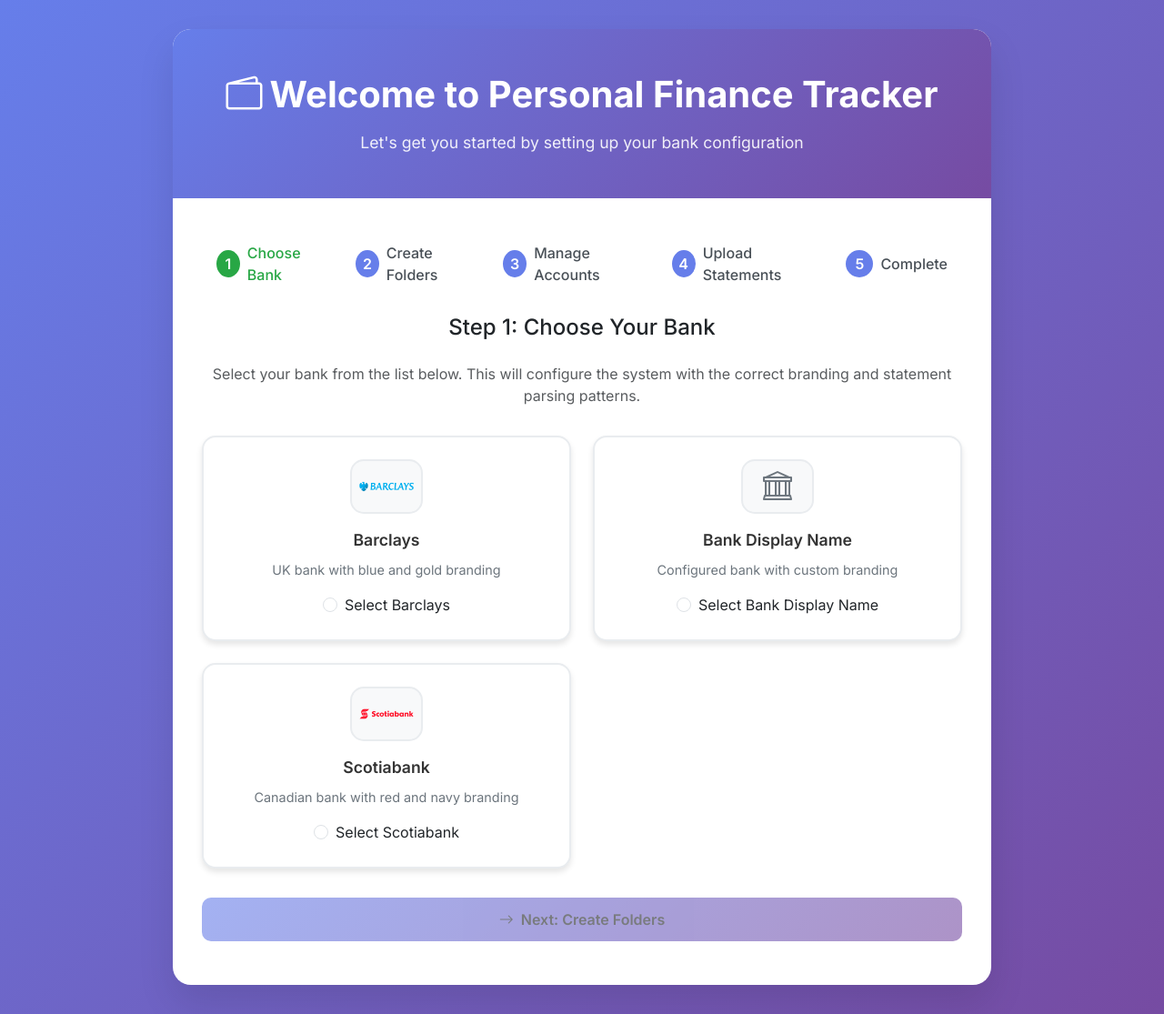
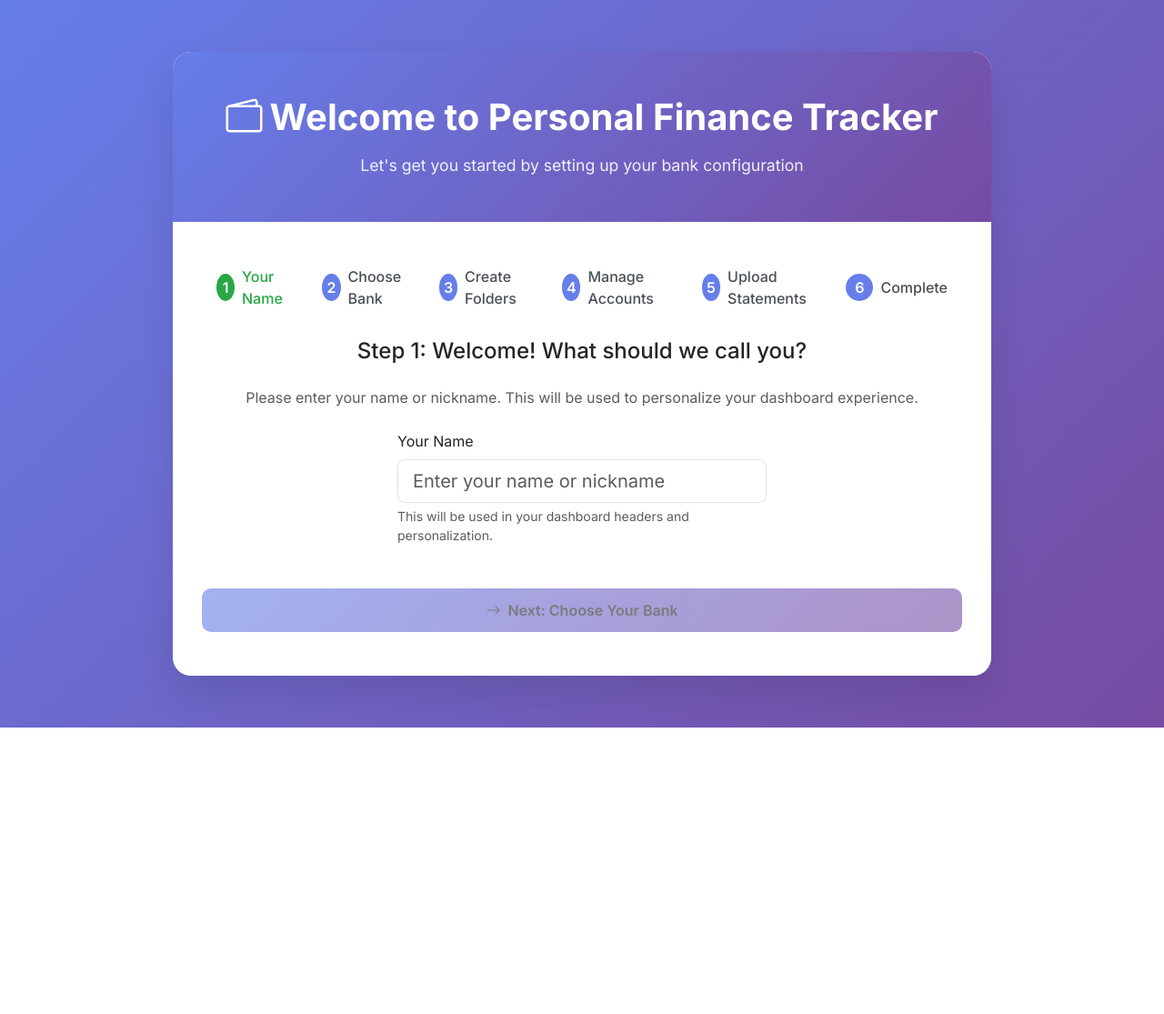
Before and after one commit to javaidb/personal-finance-tracker, a Flask app: page /setup in a window 1280 px wide. Shown: the whole page at 91% size. After the commit the page ends 800 px from the top, so only its background shows below. Run offline with Flask 3, Linux system fonts and the light colour scheme.

Commit message:
Added prompt for user name

```diff
--- a/src/web/templates/setup.html
+++ b/src/web/templates/setup.html
@@ -431,29 +431,55 @@
                 <div class="step-indicator">
                     <div class="step active" id="step-1">
                         <div class="step-number">1</div>
-                        <div class="step-text">Choose Bank</div>
+                        <div class="step-text">Your Name</div>
                     </div>
                     <div class="step" id="step-2">
                         <div class="step-number">2</div>
-                        <div class="step-text">Create Folders</div>
+                        <div class="step-text">Choose Bank</div>
                     </div>
                     <div class="step" id="step-3">
                         <div class="step-number">3</div>
-                        <div class="step-text">Manage Accounts</div>
+                        <div class="step-text">Create Folders</div>
                     </div>
                     <div class="step" id="step-4">
                         <div class="step-number">4</div>
-                        <div class="step-text">Upload Statements</div>
+                        <div class="step-text">Manage Accounts</div>
                     </div>
                     <div class="step" id="step-5">
                         <div class="step-number">5</div>
+                        <div class="step-text">Upload Statements</div>
+                    </div>
+                    <div class="step" id="step-6">
+                        <div class="step-number">6</div>
                         <div class="step-text">Complete</div>
                     </div>
                 </div>
 
-                <!-- Step 1: Choose Bank -->
+                <!-- Step 1: User Name -->
                 <div class="step-content active" id="step-1-content">
-                <h4 class="text-center mb-4">Step 1: Choose Your Bank</h4>
+                <h4 class="text-center mb-4">Step 1: Welcome! What should we call you?</h4>
+                <p class="text-center text-muted mb-4">Please enter your name or nickname. This will be used to personalize your dashboard experience.</p>
+
+                <div class="row justify-content-center">
+                    <div class="col-md-6">
+                        <div class="mb-4">
+                            <label for="user-name" class="form-label">Your Name</label>
+                            <input type="text" class="form-control form-control-lg" id="user-name" placeholder="Enter your name or nickname" maxlength="50">
+                            <div class="form-text">This will be used in your dashboard headers and personalization.</div>
+                        </div>
+                    </div>
+                </div>
+
+                                    <div class="d-grid gap-2 mt-4">
+                        <button class="btn btn-setup" onclick="nextStep()" id="next-step-1" disabled>
+                            <i class="bi bi-arrow-right me-2"></i>Next: Choose Your Bank
+                        </button>
+                    </div>
+                </div>
+
+                <!-- Step 2: Choose Bank -->
+                <div class="step-content" id="step-2-content">
+                <h4 class="text-center mb-4">Step 2: Choose Your Bank</h4>
                 <p class="text-center text-muted mb-4">Select your bank from the list below. This will configure the system with the correct branding and statement parsing patterns.</p>
 
                 <div class="bank-grid">
@@ -487,16 +513,19 @@
                 </div>
 
                     <div class="d-grid gap-2 mt-4">
-                        <button class="btn btn-setup" onclick="nextStep()" id="next-step-1" disabled>
+                        <button class="btn btn-setup" onclick="nextStep()" id="next-step-2" disabled>
                             <i class="bi bi-arrow-right me-2"></i>Next: Create Folders
+                        </button>
+                        <button class="btn btn-outline-secondary" onclick="previousStep()">
+                            <i class="bi bi-arrow-left me-2"></i>Back
                         </button>
                     </div>
                 </div>
 
-                <!-- Step 2: Create Folders -->
-                <div class="step-content" id="step-2-content">
-                    <h4 class="text-center mb-4">Step 2: Create Folder Structure</h4>
-                    <p class="text-center text-muted mb-4">We'll create the necessary folders for your <span id="selected-bank-name-2"></span> statements.</p>
+                <!-- Step 3: Create Folders -->
+                <div class="step-content" id="step-3-content">
+                    <h4 class="text-center mb-4">Step 3: Create Folder Structure</h4>
+                    <p class="text-center text-muted mb-4">We'll create the necessary folders for your <span id="selected-bank-name-3"></span> statements.</p>
 
                     <div class="setup-instructions">
                         <h5><i class="bi bi-info-circle me-2"></i>Folder Structure for <span id="selected-bank-name-3"></span></h5>
@@ -522,9 +551,9 @@
                     </div>
                 </div>
 
-                                 <!-- Step 3: Manage Accounts -->
-                 <div class="step-content" id="step-3-content">
-                     <h4 class="text-center mb-4">Step 3: Manage Account Folders</h4>
+                                 <!-- Step 4: Manage Accounts -->
+                 <div class="step-content" id="step-4-content">
+                     <h4 class="text-center mb-4">Step 4: Manage Account Folders</h4>
                      <p class="text-center text-muted mb-4">Configure and manage the account folders for your <span id="selected-bank-name-4"></span> statements.</p>
 
                      <div class="alert alert-info">
@@ -574,9 +603,9 @@
                      </div>
                  </div>
 
-                <!-- Step 4: Upload Statements -->
-                <div class="step-content" id="step-4-content">
-                    <h4 class="text-center mb-4">Step 4: Upload Bank Statements</h4>
+                <!-- Step 5: Upload Statements -->
+                <div class="step-content" id="step-5-content">
+                    <h4 class="text-center mb-4">Step 5: Upload Bank Statements</h4>
                     <p class="text-center text-muted mb-4" id="upload-description">Upload your PDF bank statements to the appropriate accounts.</p>
 
                     <div class="alert alert-info">
@@ -653,8 +682,8 @@
                     </div>
                 </div>
 
-                <!-- Step 5: Complete -->
-                <div class="step-content" id="step-5-content">
+                <!-- Step 6: Complete -->
+                <div class="step-content" id="step-6-content">
                     <div class="success-message">
                         <i class="bi bi-check-circle"></i>
                         <h4>Setup Complete!</h4>
@@ -670,6 +699,7 @@
 
     <script>
         let selectedBank = null;
+        let userName = '';
         let currentStep = 1;
         let uploadedFiles = {
             credit: [],
@@ -681,6 +711,17 @@
             chequing: [],
             savings: []
         };
+
+        // Add event listener for user name input
+        document.addEventListener('DOMContentLoaded', function() {
+            const userNameInput = document.getElementById('user-name');
+            const nextStep1Btn = document.getElementById('next-step-1');
+
+            userNameInput.addEventListener('input', function() {
+                const name = this.value.trim();
+                nextStep1Btn.disabled = name.length === 0;
+            });
+        });
 
         function selectBank(bankName) {
             // Remove previous selection
@@ -697,15 +738,26 @@
 
             selectedBank = bankName;
 
-            // Enable next button
-            document.getElementById('next-step-1').disabled = false;
+            // Enable next button for step 2
+            document.getElementById('next-step-2').disabled = false;
 
             // Update upload text based on bank file format
             updateUploadTextForBank(bankName);
         }
 
         function nextStep() {
-            if (currentStep < 5) { // Updated to 5 for the new step
+            // Validate current step before proceeding
+            if (currentStep === 1) {
+                const nameInput = document.getElementById('user-name');
+                const name = nameInput.value.trim();
+                if (name.length === 0) {
+                    alert('Please enter your name to continue.');
+                    return;
+                }
+                userName = name;
+            }
+
+            if (currentStep < 6) { // Updated to 6 for the new step
                 currentStep++;
                 updateStepDisplay();
             }
@@ -739,10 +791,12 @@
 
             // Update content based on step
             if (currentStep === 2) {
+                // Bank selection step - no special handling needed
+            } else if (currentStep === 3) {
                 showFolderStructure();
-            } else if (currentStep === 3) {
+            } else if (currentStep === 4) {
                 loadAccountFolders();
-            } else if (currentStep === 4) {
+            } else if (currentStep === 5) {
                 populateAccountDropdowns();
             }
         }
@@ -972,7 +1026,31 @@
         }
 
         function completeSetup() {
-            window.location.href = '/';
+            // Send user name to server for storage
+            fetch('/save-user-name', {
+                method: 'POST',
+                headers: {
+                    'Content-Type': 'application/json',
+                },
+                body: JSON.stringify({
+                    user_name: userName
+                })
+            })
+            .then(response => response.json())
+            .then(data => {
+                if (data.success) {
+                    window.location.href = '/';
+                } else {
+                    console.error('Error saving user name:', data.error);
+                    // Still redirect even if saving fails
+                    window.location.href = '/';
+                }
+            })
+            .catch(error => {
+                console.error('Error saving user name:', error);
+                // Still redirect even if saving fails
+                window.location.href = '/';
+            });
         }
 
         function updateUploadTextForBank(bankName) {
```
